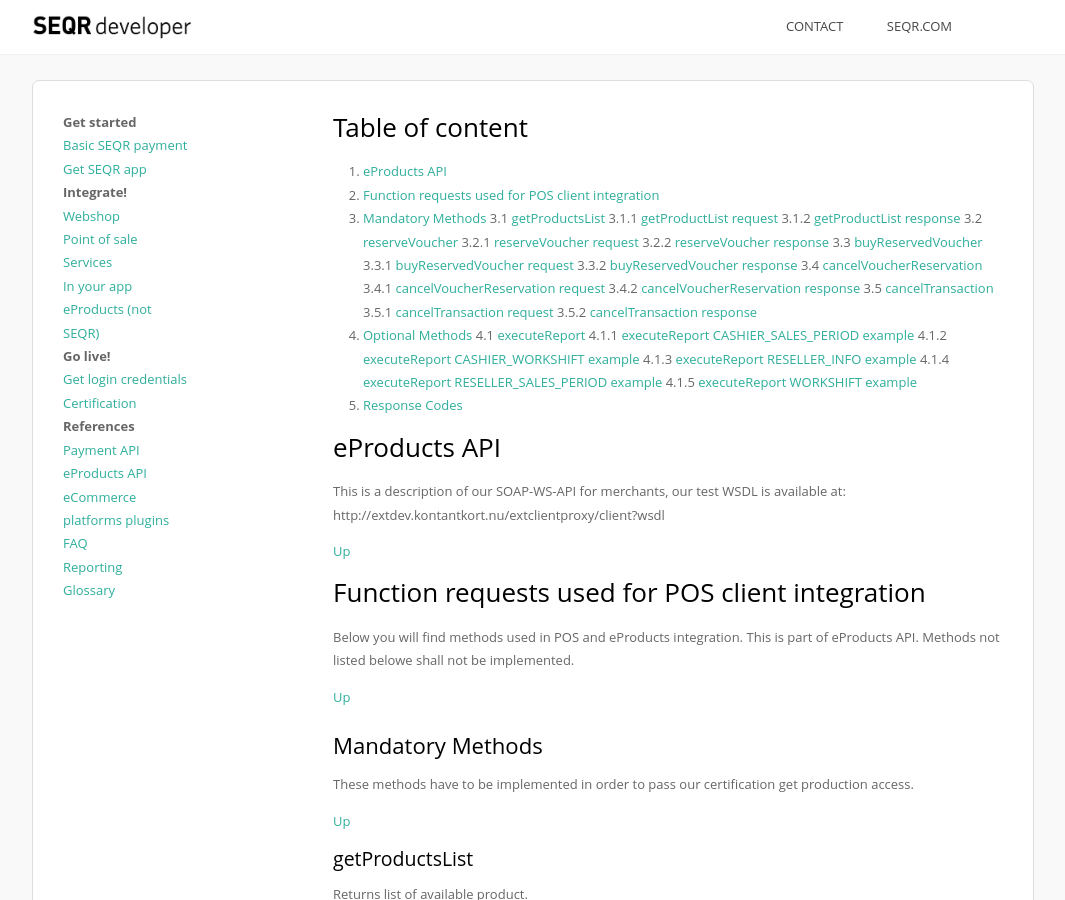
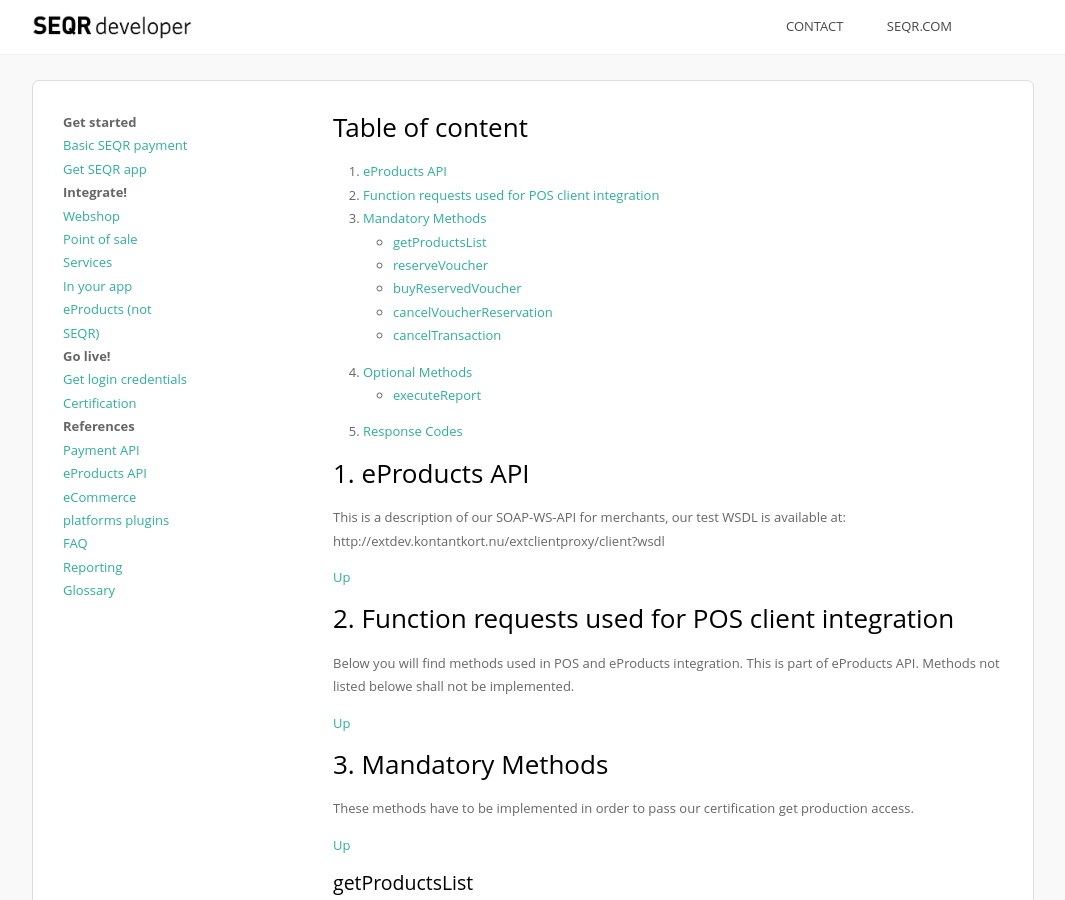
Before and after one commit to SeamlessDistribution/SeamlessDistribution.github.io, a Jekyll site: the page built from merchant/reference/eproductsapi.md, in a window 1280 px wide and 900 px high. Shown: the whole window, without its empty margins (138-1203 px from the left). Built offline with Jekyll 4.4.1, drawn with Linux system fonts in a browser that asks for light colours; some of the changed text lies outside the part shown.

Commit message:
table of content fix
table of content fix

```diff
--- a/merchant/reference/eproductsapi.md
+++ b/merchant/reference/eproductsapi.md
@@ -9,45 +9,29 @@
 1. [eProducts API](#eproducts-api)
 2. [Function requests used for POS client integration](#function-requests-used-for-pos-client-integration)
 3. [Mandatory Methods](#mandatory-methods)
-3.1 [getProductsList](#getproductslist)
-3.1.1 [getProductList request](#getproductlist-request)
-3.1.2 [getProductList response](#getproductlist-response)
-3.2 [reserveVoucher](#reservevoucher)
-3.2.1 [reserveVoucher request](#reservevoucher-request)
-3.2.2 [reserveVoucher response](#reservevoucher-response)
-3.3 [buyReservedVoucher](#buyreservedvoucher)
-3.3.1 [buyReservedVoucher request](#buyreservedvoucher-request)
-3.3.2 [buyReservedVoucher response](#buyreservedvoucher-response)
-3.4 [cancelVoucherReservation](#cancelvoucherreservation)
-3.4.1 [cancelVoucherReservation request](#cancelvoucherreservation-request)
-3.4.2 [cancelVoucherReservation response](#cancelvoucherreservation-response)
-3.5 [cancelTransaction](#canceltransaction)
-3.5.1 [cancelTransaction request](#canceltransaction-request)
-3.5.2 [cancelTransaction response](#canceltransaction-response)
+	* [getProductsList](#getproductslist)
+	* [reserveVoucher](#reservevoucher)
+	* [buyReservedVoucher](#buyreservedvoucher)
+	* [cancelVoucherReservation](#cancelvoucherreservation)
+	* [cancelTransaction](#canceltransaction)
 4. [Optional Methods](#optional-methods)
-4.1 [executeReport](#executereport)
-4.1.1 [executeReport CASHIER_SALES_PERIOD example](#executereport-cashiersalesperiod-example)
-4.1.2 [executeReport CASHIER_WORKSHIFT example](#executereport-cashierworkshift-example)
-4.1.3 [executeReport RESELLER_INFO example](#executereport-resellerinfo-example)
-4.1.4 [executeReport RESELLER_SALES_PERIOD example](#executereport-resellersalesperiod-example)
-4.1.5 [executeReport WORKSHIFT example](#executereport-workshift-example)
+	* [executeReport](#executereport)
 5. [Response Codes](#response-codes)
 
-
-# eProducts API
+# 1. eProducts API
 
 This is a description of our SOAP-WS-API for merchants, our test WSDL is available at:
 http://extdev.kontantkort.nu/extclientproxy/client?wsdl
 
 [Up](#table-of-content)
 
-# Function requests used for POS client integration
+# 2. Function requests used for POS client integration
 Below you will find methods used in POS and eProducts integration.
 This is part of eProducts API. Methods not listed belowe shall not be implemented.
 
 [Up](#table-of-content)
 
-## Mandatory Methods
+# 3. Mandatory Methods
 These methods have to be implemented in order to pass our certification get production access.
 
 [Up](#table-of-content)
```
Also changed, not shown: other parts of merchant/reference/eproductsapi.md (+2 -2 lines).
